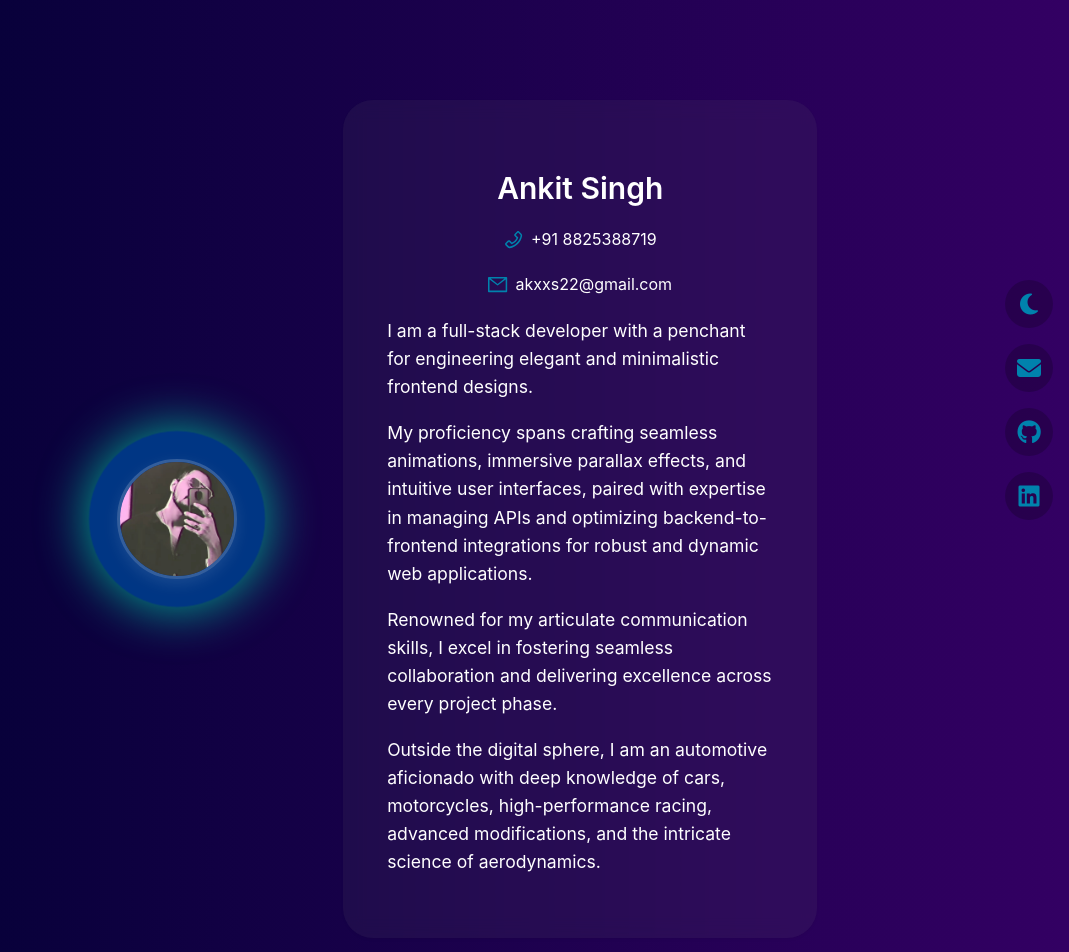
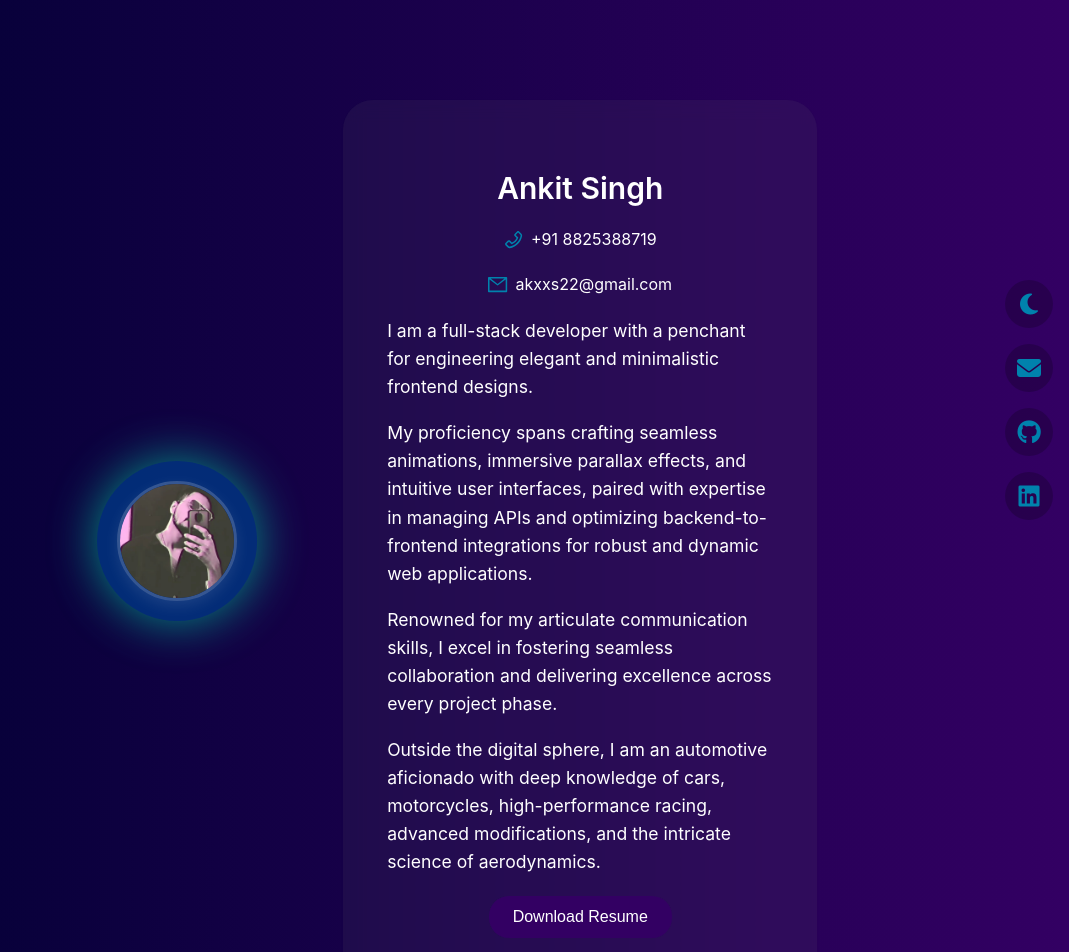
Before and after one commit to ankitsingh11411/port_frontend, a React (Vite) app: page / in a window 1280 px wide. Shown: the top 952 px of the page, without its empty margins (211-1280 px from the left). Built offline with nearby package versions, Linux system fonts and the light colour scheme.

Commit message:
download resume added

```diff
--- a/src/components/Profile.jsx
+++ b/src/components/Profile.jsx
@@ -114,6 +114,20 @@ function Profile() {
                   advanced modifications, and the intricate science of
                   aerodynamics.
                 </Paragraph>
+                {/* Download Resume Button */}
+                <motion.div
+                  variants={textVariants}
+                  className={styles.download_container}
+                >
+                  <motion.button
+                    className={styles.download_resume_button}
+                    whileHover={{ scale: 1.1 }}
+                    whileTap={{ scale: 0.95 }}
+                    onClick={() => window.open('/resume.pdf', '_blank')}
+                  >
+                    Download Resume
+                  </motion.button>
+                </motion.div>
               </motion.div>
             </Card>
           </motion.div>
--- a/src/components/Profile.module.css
+++ b/src/components/Profile.module.css
@@ -9,6 +9,7 @@
     var(--gradient-start),
     var(--gradient-end)
   );
+  transition: background 0.3s ease-in-out;
 }
 
 .profile_card {
@@ -48,7 +49,8 @@
   border-radius: 50%;
   background: var(--secondary-bg);
   box-shadow: 0 0 50px var(--secondary-bg2);
-  animation: pulseGlow 2s infinite alternate ease-in-out;
+  animation: pulseGlow 1s infinite alternate ease-in-out;
+  transition: background 0.3s ease-in-out;
 }
 
 @keyframes pulseGlow {
@@ -99,6 +101,27 @@
 .icon {
   font-size: 1.2rem;
   color: var(--icon-col);
+}
+.download_container {
+  display: flex;
+  justify-content: center;
+  margin-top: 20px;
+}
+
+.download_resume_button {
+  background: var(--gradient-end);
+  backdrop-filter: blur(10px);
+  padding: 12px 24px;
+  font-size: 1rem;
+  color: white;
+  border-radius: 20px;
+  cursor: pointer;
+  transition: all 0.3s ease-in-out;
+}
+
+.download_resume_button:hover {
+  background: rgba(255, 255, 255, 0.3);
+  border-color: rgba(255, 255, 255, 0.5);
 }
 
 .project_cards {
```
